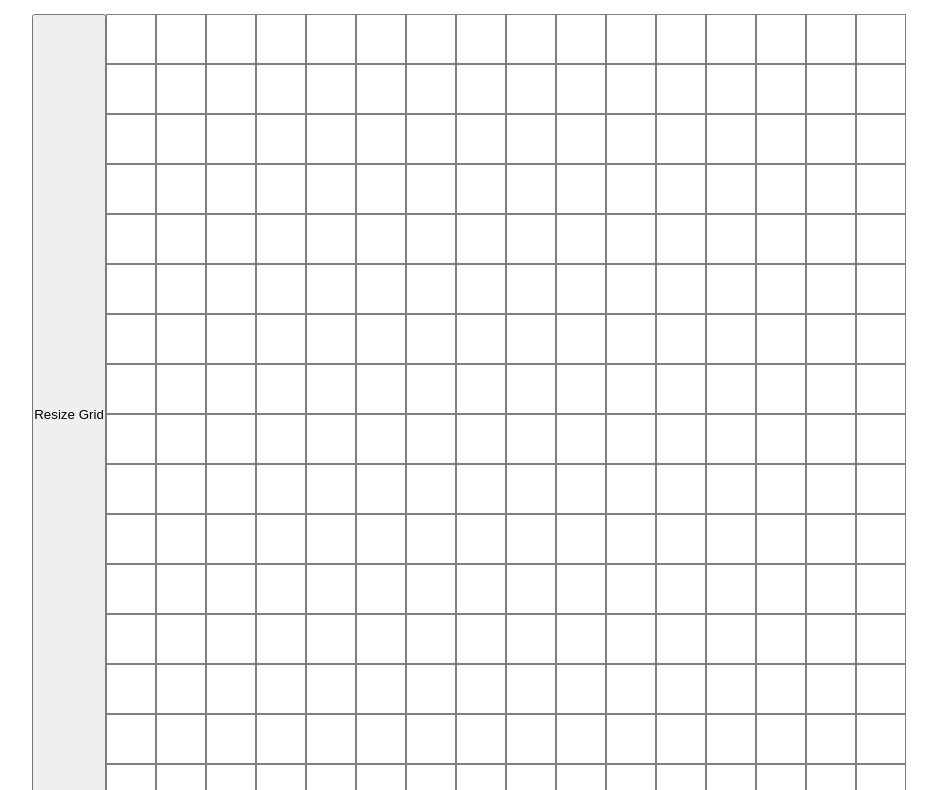
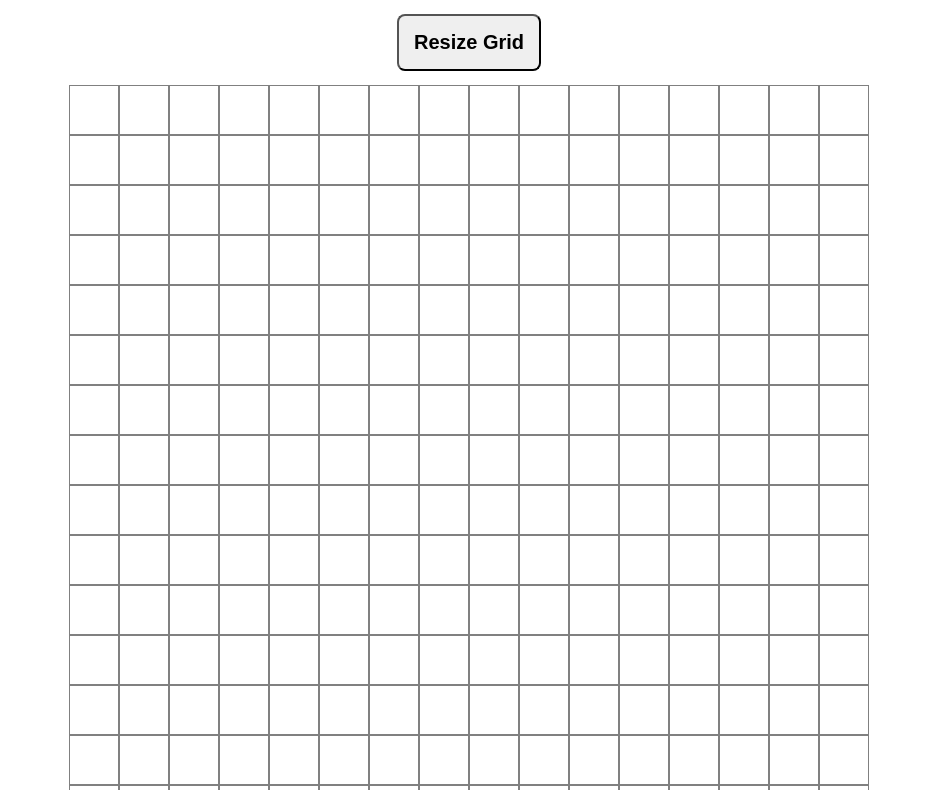
Before and after one commit to saket-1999-hub/Etch-a-Sketch, a plain HTML site: page index.html in a window 1280 px wide. Shown: the part 89-879 px from the top of the page, without its empty margins (171-1108 px from the left). Drawn offline with Linux system fonts and the light colour scheme.

Commit message:
Add style to button element

```diff
--- a/style.css
+++ b/style.css
@@ -15,7 +15,10 @@ h1 {
 
 main {
   display: flex;
+  flex-direction: column;
   justify-content: center;
+  align-items: center;
+  gap: 14px;
 }
 
 .container {
@@ -30,3 +33,11 @@ main {
 .active {
   background-color: black;
 }
+
+.btn {
+  padding: 15px;
+  border-radius: 8px;
+  text-align: center;
+  font-size: 20px;
+  font-weight: bolder;
+}
```
